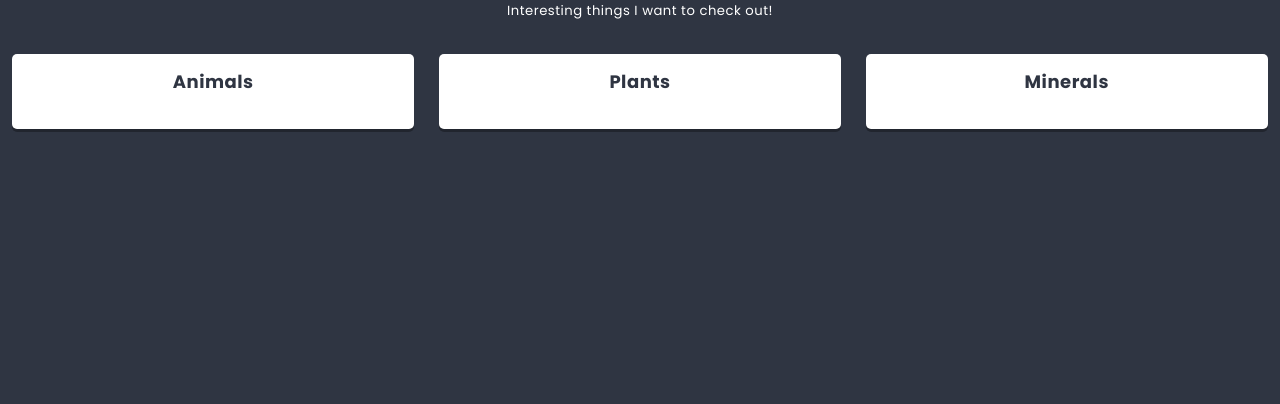
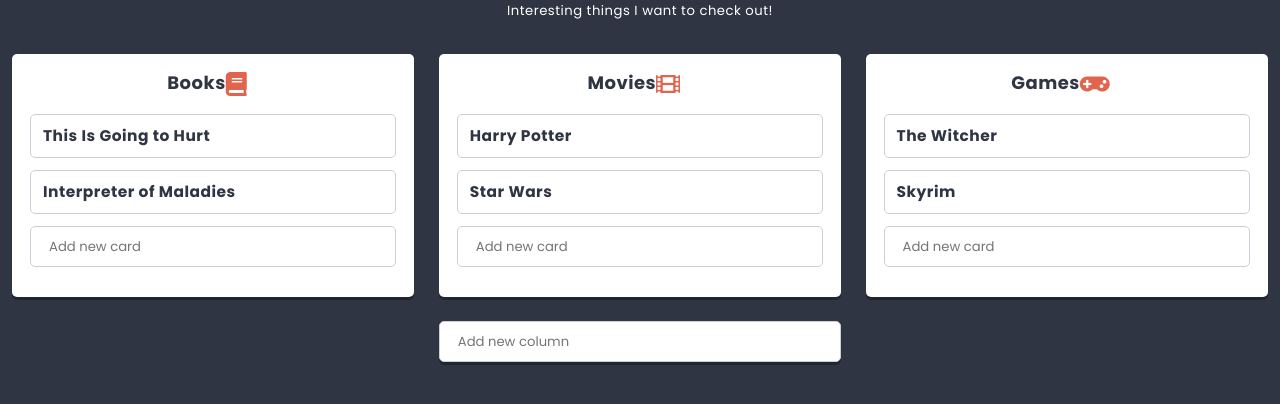
Before and after one commit to Alicja67/React-prework, a React app: page / in a window 1280 px wide. Shown: the part 378-782 px from the top of the page. Built offline with nearby package versions, Linux system fonts and the light colour scheme.

Commit message:
Add card and icon

```diff
--- /dev/null
+++ b/src/components/Button/Button.js
@@ -0,0 +1,11 @@
+import React from 'react';
+import styles from './Button.scss';
+
+const Button = ({variant = '', ...otherProps}) => (
+  <button
+    {...otherProps}
+    className={styles.component + variant.split(' ').map(name => ' ' + (styles[name] || name)).join('')}
+  />
+);
+
+export default Button;
--- /dev/null
+++ b/src/components/Card/Card.js
@@ -0,0 +1,19 @@
+import React from 'react';
+import styles from './Card.scss';
+import PropTypes from 'prop-types';
+
+class Card extends React.Component {
+  static propTypes = {
+    title: PropTypes.string,
+  }
+
+  render() {
+    return (
+      <section className={styles.component}>
+          <h3>{this.props.title}</h3>
+      </section>
+    )
+  }
+}
+
+export default Card;
--- a/src/components/Column/Column.js
+++ b/src/components/Column/Column.js
@@ -1,16 +1,53 @@
 import React from 'react';
 import styles from './Column.scss';
 import PropTypes from 'prop-types';
+import Card from '../Card/Card.js';
+import {settings} from '../../data/dataStore';
+import Creator from '../Creator/Creator.js';
+import Icon from '../Icon/Icon.js';
+
+
 
 class Column extends React.Component {
+  state = {
+    cards: this.props.cards || [],
+  }
+
   static propTypes = {
     title: PropTypes.string.isRequired,
+    cards: PropTypes.array,
+  }
+
+  addCard(title){
+    this.setState(state => (
+      {
+        cards: [
+          ...state.cards,
+          {
+            key: state.cards.length ? state.cards[state.cards.length-1].key+1 : 0,
+            title,
+          }
+        ]
+      }
+    ));
   }
 
   render() {
     return (
       <section className={styles.component}>
-          <h3 className={styles.title}>{this.props.title}</h3>
+        <h3 className={styles.title}>{this.props.title}
+          <span className={styles.icon}>
+            <Icon name={this.props.icon} />
+          </span>
+        </h3>
+        <div>
+          {this.state.cards.map(({key, ...cardsProps}) => (
+            <Card key={key} {...cardsProps} />
+          ))}
+        </div>
+        <div className={styles.creator}>
+          <Creator text={settings.cardCreatorText} action={title => this.addCard(title)}/>
+        </div>
       </section>
     )
   }
--- /dev/null
+++ b/src/components/Creator/Creator.js
@@ -0,0 +1,63 @@
+import React from 'react';
+import styles from './Creator.scss';
+import Button from '../Button/Button';
+import PropTypes from 'prop-types';
+
+class Creator extends React.Component {
+  static propTypes = {
+    text: PropTypes.string,
+  }
+
+  static defaultProps = {
+    text: 'Add new item',
+  }
+
+  state = {
+    value: '',
+    visibleButtons: false,
+  }
+
+  handleChange = event => {
+    // console.log(event);
+    this.setState({
+      value: event.target.value,
+      visibleButtons: event.target.value.length > 0
+    });
+  }
+
+  handleOK = () => {
+    if(this.state.value != ''){
+      this.props.action(this.state.value);
+      this.setState({
+        value: '',
+        visibleButtons: false
+      });
+    }
+  }
+
+  handleCancel = () => {
+    this.setState({
+      value: '',
+      visibleButtons: false
+    });
+  }
+
+  render() {
+    return (
+      <div className={styles.component}>
+        <input
+          type='text'
+          placeholder={this.props.text}
+          value={this.state.value}
+          onChange={this.handleChange}
+        />
+        <div className={styles.buttons + (this.state.visibleButtons ? ' ' + styles.buttonsShown : '')}>
+          <Button onClick={this.handleOK}>OK</Button>
+          <Button onClick={this.handleCancel} variant='danger'>cancel</Button>
+        </div>
+      </div>
+    );
+  }
+}
+
+export default Creator;
--- /dev/null
+++ b/src/components/Icon/Icon.js
@@ -0,0 +1,5 @@
+import React from 'react';
+
+const Icon = props => (<i className={`fas fa-${props.name}`}></i>);
+
+export default Icon;
--- a/src/components/List/List.js
+++ b/src/components/List/List.js
@@ -4,6 +4,7 @@
 import PropTypes from 'prop-types';
 import Column from '../Column/Column';
 import {settings} from '../../data/dataStore';
+import Creator from '../Creator/Creator.js';
 
 
 class List extends React.Component {
@@ -22,6 +23,22 @@
     description: settings.defaultListDescription,
   }
 
+  addColumn(title){
+    this.setState(state => (
+      {
+        columns: [
+          ...state.columns,
+          {
+            key: state.columns.length ? state.columns[state.columns.length-1].key+1 : 0,
+            title,
+            icon: 'list-alt',
+            cards: []
+          }
+        ]
+      }
+    ));
+  }
+
   render() {
     return (
       <section className={styles.component}>
@@ -30,9 +47,12 @@
         {this.props.description}
       </div>
       <div className={styles.columns}>
-          <Column title={'Animals'} />
-          <Column title={'Plants'} />
-          <Column title={'Minerals'} />
+        {this.state.columns.map(({key, ...columnProps}) => (
+          <Column key={key} {...columnProps} />
+          ))}
+      </div>
+      <div className={styles.creator}>
+        <Creator text={settings.columnCreatorText} action={title => this.addColumn(title)}/>
       </div>
     </section>
     )
```
Also changed, not shown: 1 other file (tests, documents, lock files or other folders). Lines whose indentation alone changed are shown as unchanged.
